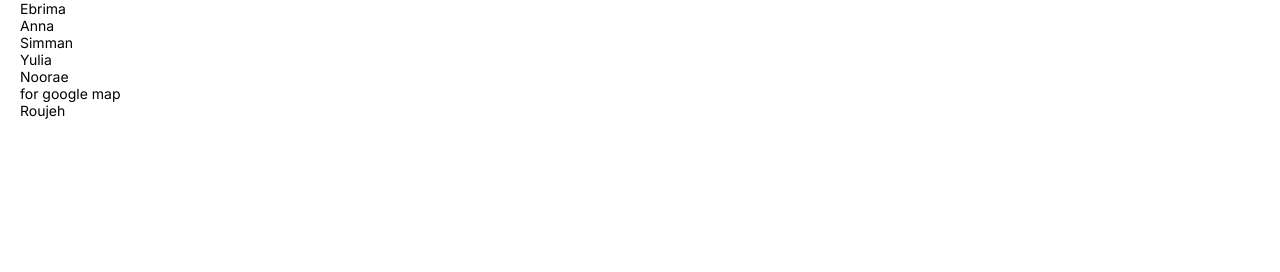
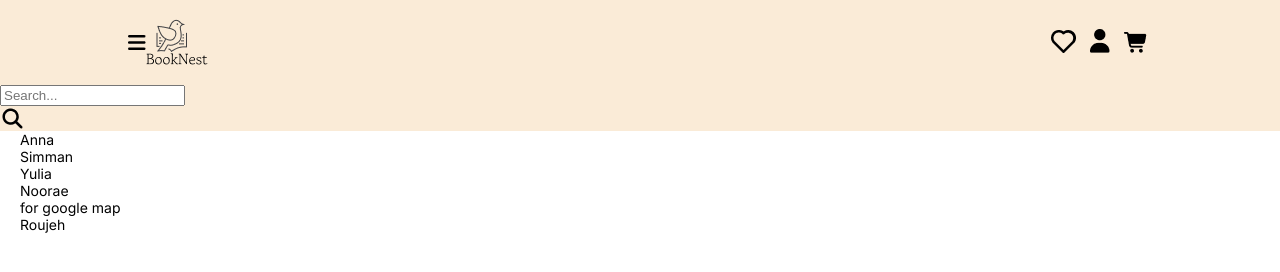
Before and after one commit to AnnetDev/BookNest, a website built with Vite: page index.html in a window 1280 px wide. Built offline with nearby package versions, Linux system fonts and the light colour scheme.

Commit message:
Adding icons and updating the css

```diff
--- a/index.html
+++ b/index.html
@@ -8,8 +8,32 @@
 </head>
 
 <body>
-    <header class="header common-padding">
-    Ebrima
+    <header class="headercommon-padding">
+
+        <nav>
+            <div>
+            <img src="/src/images/icons/Vector (3).png">
+            </div>
+            <div class="logo-icon">
+            <img src="/src/images/icons/Group 93.png">
+            </div>
+            <ul>
+                <li><img src="/src/images/icons/Vector (1).png"></li>
+                <li><img src="/src/images/icons/Vector (2).png"></li>
+                <li><img src="/src/images/icons/Vector.png"></li>
+            </ul>
+        </nav>
+
+        <div class = "search-bar">
+            <form>
+         <input type="text" placeholder="Search...">
+         <img src = "/src/images/icons/magnifying-glass-solid-full 1.png" class = "searchicon">
+            </form>
+
+
+        </div>
+
+
     </header>
     <main>
         <section class="hero common-padding">Anna</section>
--- a/src/styles/header.scss
+++ b/src/styles/header.scss
@@ -0,0 +1,26 @@
+nav {
+    background-color:antiquewhite;
+     min-width: 320px;
+    padding: 10px 10%;
+    display: flex;
+    align-items: center;
+    justify-content: space-between;
+    position: relative;
+
+}
+
+nav ul {
+    width: 100%;
+    text-align: right;
+}
+
+nav ul li {
+    display: inline-block;
+    list-style: none;
+    margin: 5px;
+}
+
+.search-bar {
+     background-color:antiquewhite;
+
+}
--- a/src/styles/main.scss
+++ b/src/styles/main.scss
@@ -1,3 +1,4 @@
 @use './common/fonts';
 @use './common/variables';
 @use './common/global';
+@use './header'
```
Also changed, not shown: src/images/icons/Group 93.png (added), src/images/icons/Vector (1).png (added), src/images/icons/Vector (2).png (added), src/images/icons/Vector (3).png (added), src/images/icons/Vector.png (added), src/images/icons/logo.svg (deleted), src/images/icons/magnifying-glass-solid-full 1.png (added), src/styles/icons/Group 93.svg (deleted), src/styles/icons/Vector (1).svg (deleted), src/styles/icons/Vector (2).svg (deleted), src/styles/icons/Vector (3).svg (deleted), src/styles/icons/Vector.svg (deleted).
